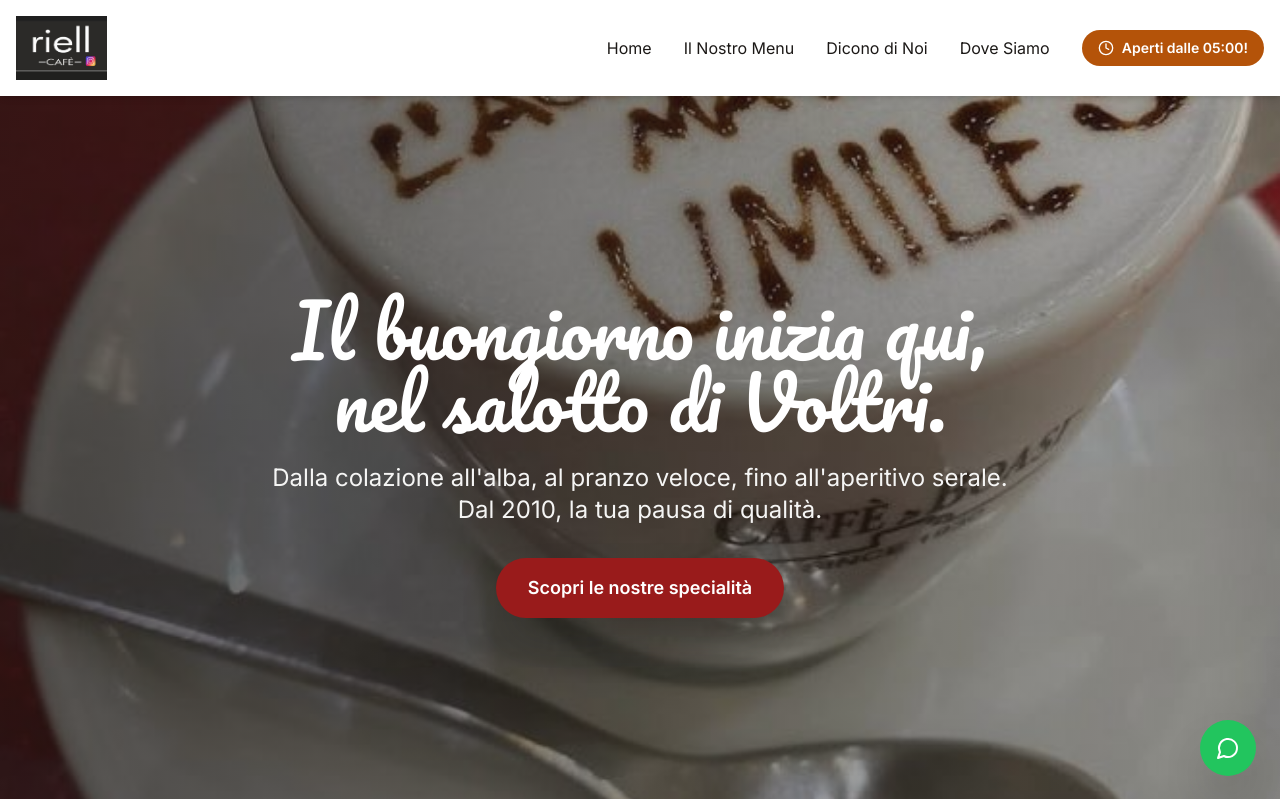
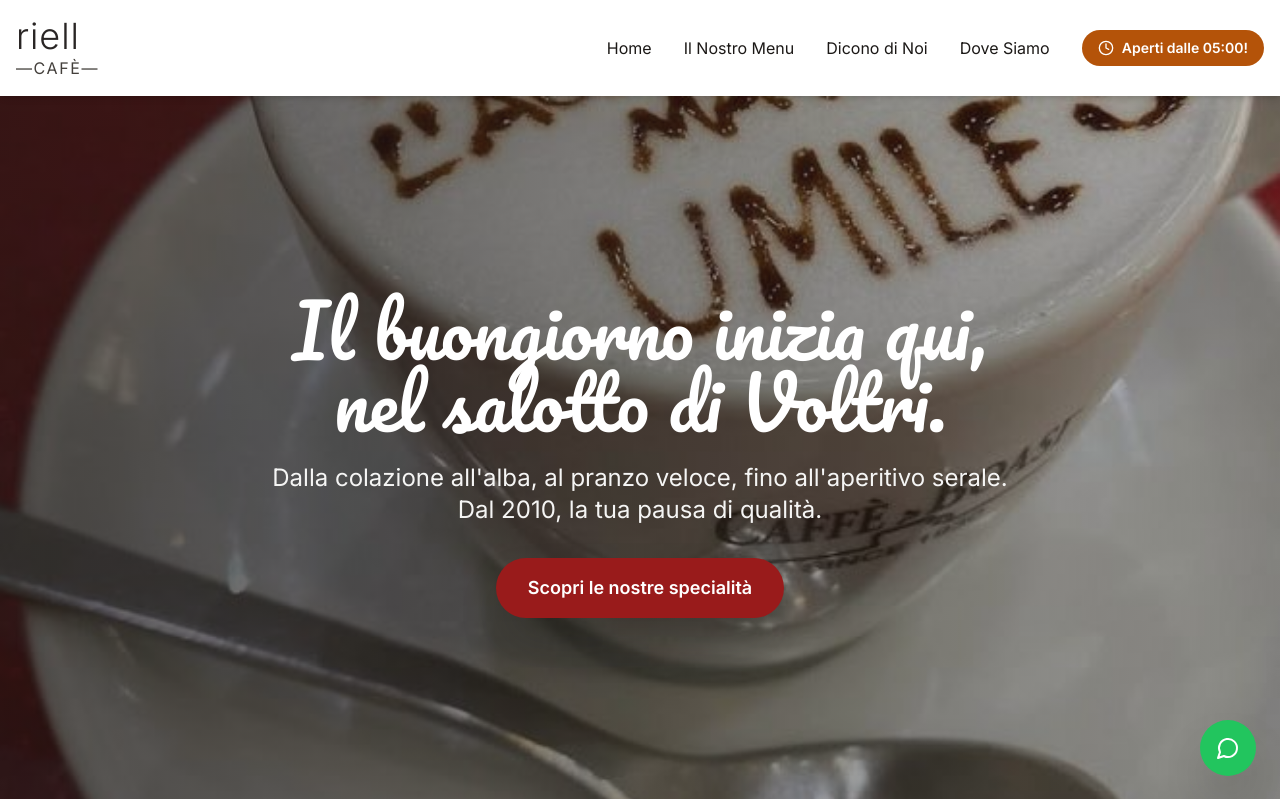
Before and after one commit to mtt92/riell-caffe, a Next.js app: page / in a window 1280 px wide. Shown: the top 799 px of the page. Built offline with nearby package versions, Linux system fonts and the light colour scheme.

Commit message:
Update page.tsx

```diff
--- a/src/app/page.tsx
+++ b/src/app/page.tsx
@@ -131,12 +131,11 @@ export default function RiellCafePage() {
         <div className="container mx-auto px-4 py-4">
           <div className="flex items-center justify-between">
             <div className="flex items-center">
-              <img
-                src="/images/logo.jpeg"
-                alt="Riell Cafè Logo"
-                className="h-12 md:h-16 w-auto"
-              />
-            </div>
+              <h1 className="flex flex-col leading-none">
+                <span className="text-3xl md:text-4xl font-light tracking-wide text-stone-800">riell</span>
+                <span className="text-sm md:text-base font-normal tracking-widest text-stone-700">—CAFÈ—</span>
+              </h1>
+             </div>
 
             {/* Desktop Menu */}
             <div className="hidden md:flex items-center gap-8">
```
